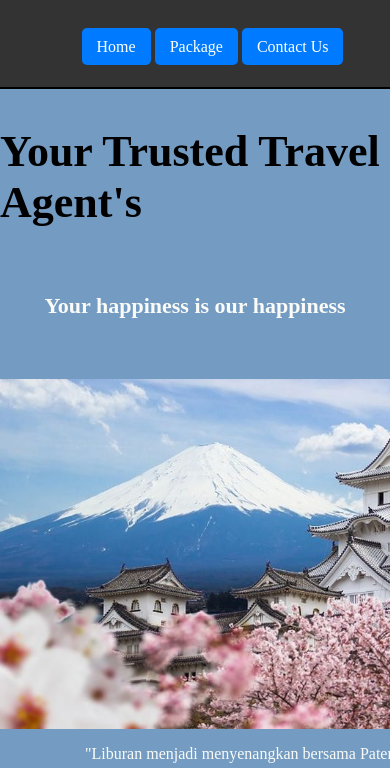
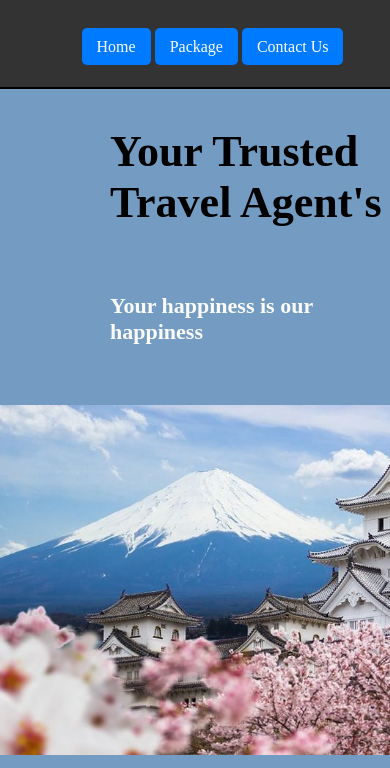
Before and after one commit to revou-fundamental-course/24-07-23-Febryprtma, a plain HTML site: page index.html in a window 390 px wide. Shown: the part 53-821 px from the top of the page. Drawn offline with Linux system fonts and the light colour scheme.

Commit message:
New Update 02

```diff
--- a/css/style.css
+++ b/css/style.css
@@ -324,7 +324,7 @@ footer {
 
 /* RESPONSIVE SECTION STYLING */
 
-@media screen and (max-width: 600px) {
+@media screen and (max-width: 768px) {
     #headerNav {
       flex-direction: column;
       align-items: center;
@@ -347,3 +347,10 @@ footer {
       order: 2;
     }
   }
+
+@media screen and (max-width: 515px) {
+
+    #headerTitle {
+        margin-left: 110px;
+    }
+  }
```
